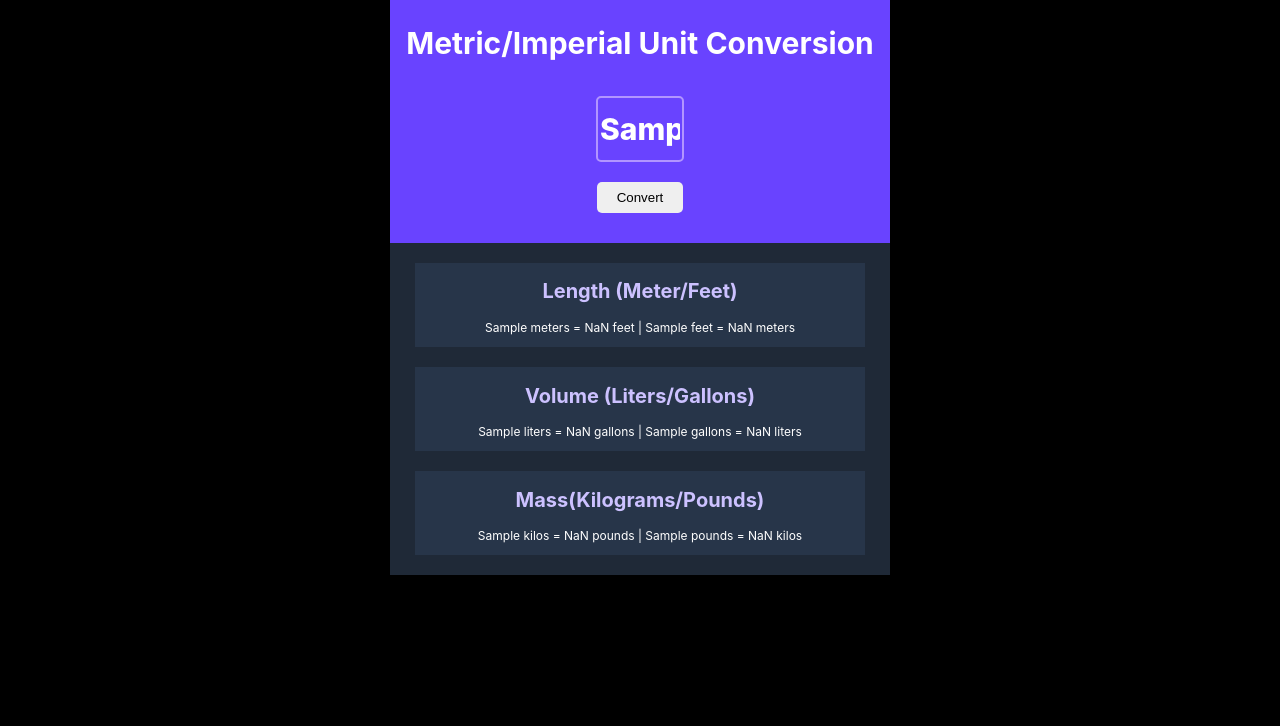
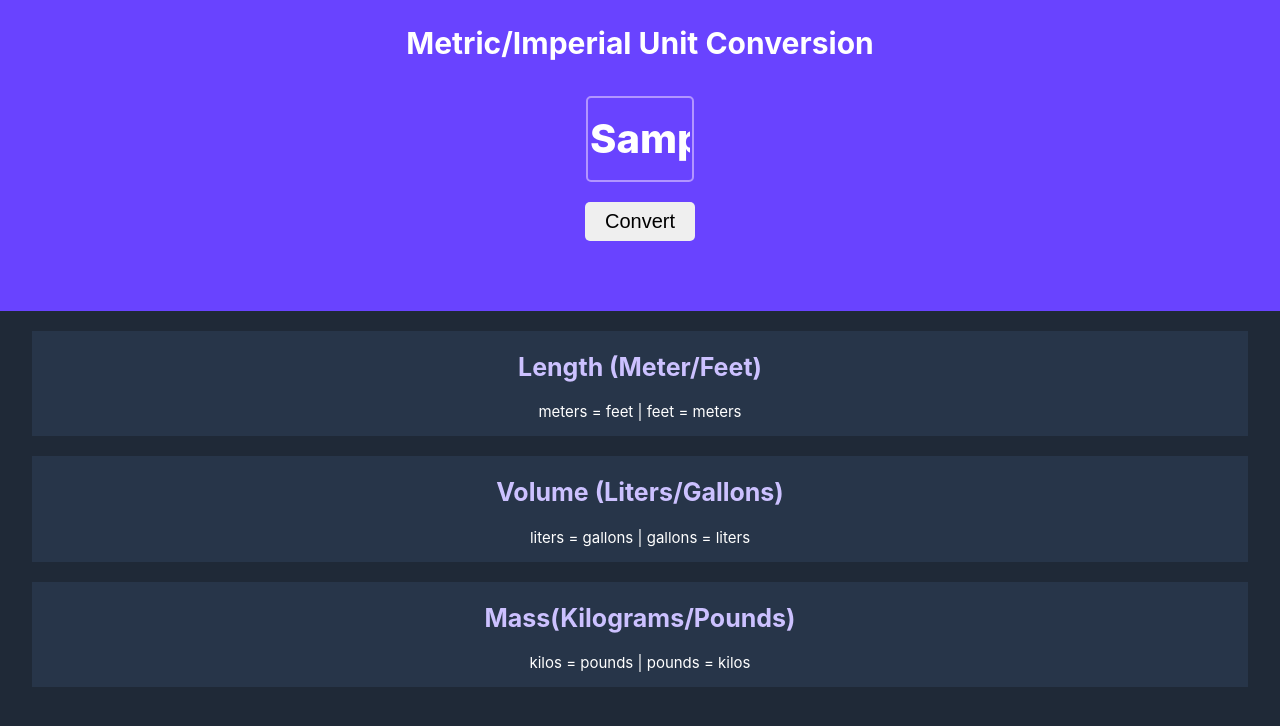
Before and after one commit to Tman-noob/unit-conveter, a plain HTML site: page index.html in a window 1280 px wide. Both pictures are taken after typing "Sample" into the empty fields and a click on the button "Convert". Drawn offline with Linux system fonts and the light colour scheme.

Commit message:
Add files via upload

```diff
--- a/index.css
+++ b/index.css
@@ -2,13 +2,14 @@ body {
     margin: 0;
     text-align: center;
     font-family: Inter, sans-serif;
-    background-color: #000000;
+    background-color: #1F2937;
     display: flex;
     justify-content: center;
     align-items: center;
 }
 
 .top {
+    width: 100%;
     background-color: #6943FF;
     color: white;
     display: flex;
@@ -19,7 +20,7 @@ body {
 }
 
 h1 {
-    font-size: 30px;
+    font-size: 20px;
 }
 
 #user-input {
@@ -35,6 +36,22 @@ h1 {
     font-family: inherit;
 }
 
+#user-input:focus {
+    outline: none;
+    border: 2px solid #fbfaff;
+    box-shadow: 0 0 10px #719ECE;
+}
+
+::placeholder {
+    color: #B295FF;
+}
+
+input:focus::placeholder {
+    width: 80px;
+    height: 60px;
+    color: transparent;
+  }
+
 #convert-btn {
     padding: 8px 20px;
     border-radius: 5px;
@@ -42,15 +59,21 @@ h1 {
     cursor: pointer;
     margin-bottom: 20px;
     margin-top: 10px;
+    transition: all .2s ease-in-out;
 }
 
 #convert-btn:hover {
     background-color: rgb(167, 165, 165);
 }
 
+#convert-btn:active {
+    transform: scale(1.1);
+	transition: .1s;
+}
+
 .bottom {
+    width: 100%;
     background-color: #1F2937;
-    width: 500px;
     display: flex;
     flex-direction: column;
     justify-content: center;
@@ -62,7 +85,7 @@ h1 {
 .volume,
 .mass {
     background-color: #273549;
-    width: 450px;
+    width: 95%;
 }
 
 .length {
@@ -81,3 +104,23 @@ h2 {
 p {
     font-size: 12px;
 }
+
+@media (min-width: 500px) {
+    h1 {
+        font-size: 30px;
+    }
+    h2 {
+        font-size: 25px;
+    }
+    p {
+        font-size: 15px;
+    }
+    #user-input {
+        width: 100px;
+        height: 80px;
+        font-size: 40px;
+    }
+    #convert-btn {
+        font-size: 20px;
+    }
+}
--- a/index.html
+++ b/index.html
@@ -2,15 +2,16 @@
 <html lang="en">
 <head>
     <meta charset="UTF-8">
-    <meta name="viewport" content="width=device-width, initial-scale=1.0">
+    <meta name="viewport" content="width=device-width, initial-scale=1.0, maximum-scale=1.0, user-scalable=0">
     <link rel="stylesheet" href="index.css">
     <title>Unit Converter</title>
 </head>
 <body>
     <section class="top">
         <h1>Metric/Imperial Unit Conversion</h1>
-        <input id="user-input" type="text">
+        <input id="user-input" type="text" placeholder="0">
         <button id="convert-btn">Convert</button>
+        <p id="input-error"></p>
     </div>
 
     <section class="bottom">
--- a/index.js
+++ b/index.js
@@ -3,7 +3,13 @@ const convertBtn = document.getElementById("convert-btn")
 const length = document.getElementById("length-p")
 const volume = document.getElementById("volume-p")
 const mass = document.getElementById("mass-p")
+let inputError = document.getElementById("input-error")
 
+userInput.addEventListener("keypress", function() {
+    if (event.key === "Enter") {
+        convertBtn.click()
+    }
+})
 
 convertBtn.addEventListener("click", function() {
     const unit = userInput.value
@@ -13,7 +19,13 @@ convertBtn.addEventListener("click", function() {
     const gallons = unit * 3.785
     const kilos = unit * 0.453
     const pounds = unit * 2.204
-    length.innerHTML = `${unit} meters = ${ feet.toFixed(3) } feet | ${unit} feet = ${ meters.toFixed(3) } meters`
-    volume.innerHTML = `${unit} liters = ${ gallons.toFixed(3) } gallons | ${unit} gallons = ${ liters.toFixed(3) } liters`
-    mass.innerHTML = `${unit} kilos = ${ pounds.toFixed(3) } pounds | ${unit} pounds = ${ kilos.toFixed(3) } kilos`
+    if (isNaN(meters)) {
+        alert("User a number!")
+    } else if (meters === 0) {
+        alert("Use numbers only!")
+    } else {
+        length.innerHTML = `${unit} meters = ${ feet.toFixed(3) } feet | ${unit} feet = ${ meters.toFixed(3) } meters`
+        volume.innerHTML = `${unit} liters = ${ gallons.toFixed(3) } gallons | ${unit} gallons = ${ liters.toFixed(3) } liters`
+        mass.innerHTML = `${unit} kilos = ${ pounds.toFixed(3) } pounds | ${unit} pounds = ${ kilos.toFixed(3) } kilos`
+    }
 })
```
